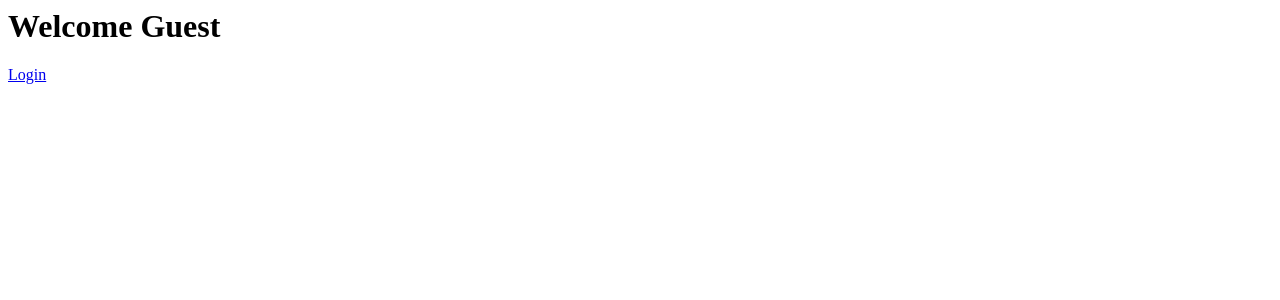
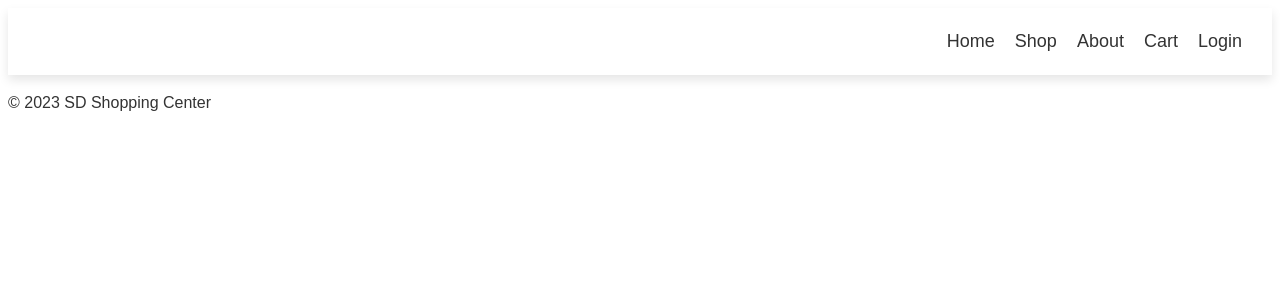
Before and after one commit to Sddilora/onineShopping_web_page, a Django app: page / in a window 1280 px wide. Shown: the top 300 px of the page. Run offline with Django 4.2, Linux system fonts and the light colour scheme.

Commit message:
templates, style.css updated

```diff
--- a/postgresTest/postgresTest/settings.py
+++ b/postgresTest/postgresTest/settings.py
@@ -20,6 +20,9 @@ environ.Env.read_env()
 # Build paths inside the project like this: BASE_DIR / 'subdir'.
 BASE_DIR = Path(__file__).resolve().parent.parent
 TEMPLATE_DIR = os.path.join(BASE_DIR, "webappexample", "templates")
+STATICFILES_DIRS = [
+    os.path.join(BASE_DIR, "testAuth/static"),
+]
 
 # Quick-start development settings - unsuitable for production
 # See https://docs.djangoproject.com/en/4.2/howto/deployment/checklist/
--- /dev/null
+++ b/postgresTest/testAuth/static/style.css
@@ -0,0 +1,116 @@
+/* Global styles */
+body {
+  font-family: Arial, sans-serif;
+  font-size: 16px;
+  line-height: 1.5;
+  color: #333;
+}
+
+/* Header styles */
+header {
+  background-color: #fff;
+  padding: 20px;
+  box-shadow: 0px 5px 10px rgba(0, 0, 0, 0.1);
+}
+
+.logo {
+  font-size: 32px;
+  font-weight: bold;
+  color: #333;
+  text-decoration: none;
+}
+
+nav {
+  display: flex;
+  justify-content: flex-end;
+  align-items: center;
+}
+
+nav ul {
+  list-style: none;
+  margin: 0;
+  padding: 0;
+  display: flex;
+}
+
+nav li {
+  margin: 0 10px;
+}
+
+nav a {
+  color: #333;
+  text-decoration: none;
+  font-size: 18px;
+}
+
+nav a:hover {
+  color: #555;
+}
+
+/* Hero section styles */
+.hero {
+  background-image: url("hero-background.jpg");
+  background-size: cover;
+  background-position: center center;
+  height: 500px;
+  display: flex;
+  align-items: center;
+  justify-content: center;
+  text-align: center;
+}
+
+.hero h1 {
+  font-size: 48px;
+  color: #fff;
+  text-shadow: 2px 2px 5px rgba(0, 0, 0, 0.5);
+  margin: 0;
+}
+
+.hero p {
+  font-size: 24px;
+  color: #fff;
+  text-shadow: 2px 2px 5px rgba(0, 0, 0, 0.5);
+  margin: 20px 0 0;
+}
+
+/* Product grid styles */
+.products {
+  display: grid;
+  grid-template-columns: repeat(3, 1fr);
+  grid-gap: 30px;
+  margin: 30px 0;
+}
+
+.product {
+  background-color: #fff;
+  padding: 20px;
+  box-shadow: 0px 5px 10px rgba(0, 0, 0, 0.1);
+}
+
+.product img {
+  max-width: 100%;
+}
+
+.product h2 {
+  font-size: 24px;
+  margin: 10px 0;
+}
+
+.product p {
+  font-size: 18px;
+  margin: 10px 0;
+}
+
+.product button {
+  background-color: #333;
+  color: #fff;
+  border: none;
+  padding: 10px 20px;
+  font-size: 18px;
+  cursor: pointer;
+  transition: background-color 0.3s ease-in-out;
+}
+
+.product button:hover {
+  background-color: #555;
+}
--- /dev/null
+++ b/postgresTest/testAuth/templates/base.html
@@ -0,0 +1,30 @@
+{% load static %}
+<!DOCTYPE html>
+<html lang="en">
+  <head>
+    <meta charset="UTF-8" />
+    <meta http-equiv="X-UA-Compatible" content="IE=edge" />
+    <meta name="viewport" content="width=device-width, initial-scale=1.0" />
+    <link rel="stylesheet" href="{% static 'style.css' %}" />
+    <title>{% block title %}{% endblock %}</title>
+  </head>
+  <body>
+    <header>
+      <nav>
+        <ul>
+          <li><a href="#">Home</a></li>
+          <li><a href="#">Shop</a></li>
+          <li><a href="#">About</a></li>
+          <li><a href="#">Cart</a></li>
+          <li>{% block log %}{% endblock %}</li>
+        </ul>
+      </nav>
+    </header>
+
+    <div class="container">{% block content %} {% endblock %}</div>
+
+    <footer>
+      <p>&copy; 2023 SD Shopping Center</p>
+    </footer>
+  </body>
+</html>
--- a/postgresTest/testAuth/templates/index.html
+++ b/postgresTest/testAuth/templates/index.html
@@ -1,8 +1,10 @@
+{% load static %}
 
 <html>
   <head>
     <meta charset="utf-8" />
     <title>Auth0 Example</title>
+    <link rel="stylesheet" type="text/css" href="{% static 'style.css' %}">
   </head>
   <body>
     {% if session %}
--- /dev/null
+++ b/postgresTest/testAuth/templates/visitor.html
@@ -0,0 +1,7 @@
+{% extends 'base.html' %}
+{% block title %}Visitor Page{% endblock %}
+{% block log %}<a href="{% url 'login' %}">Login</a>{% endblock %}
+
+{% block content %}
+{% comment %} <p><a href="{% url 'login' %}">Login</a></p> {% endcomment %}
+{% endblock %}
--- a/postgresTest/testAuth/views.py
+++ b/postgresTest/testAuth/views.py
@@ -44,12 +44,28 @@ def logout(request):
         ),
     )
 
+# def index(request):
+#     return render(
+#         request,
+#         "index.html",
+#         context={
+#             "session": request.session.get("user"),
+#             "pretty": json.dumps(request.session.get("user"), indent=4),
+#         },
+#     )
+
 def index(request):
-    return render(
-        request,
-        "index.html",
-        context={
-            "session": request.session.get("user"),
-            "pretty": json.dumps(request.session.get("user"), indent=4),
-        },
-    )
+    if request.session.get("user"):
+        return render(request, "home.html", context={ "session": request.session.get("user") })
+    else:
+        return render(request, "visitor.html")
+
+# def profile(request):
+#     return render(
+#         request,
+#         "profile.html",
+#         context={
+#             "session": request.session.get("user"),
+#             "pretty": json.dumps(request.session.get("user"), indent=4),
+#         },
+#     )
```
Also changed, not shown: postgresTest/testAuth/templates/home.html (added, +58 -0 lines), 1 other file.
